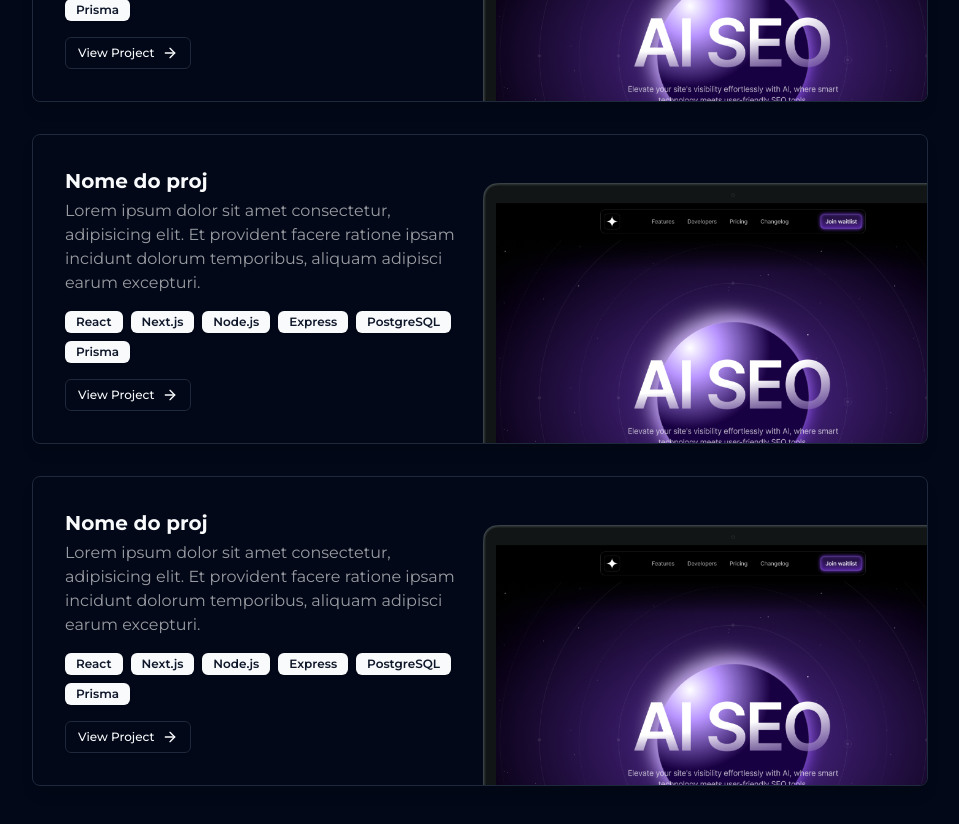
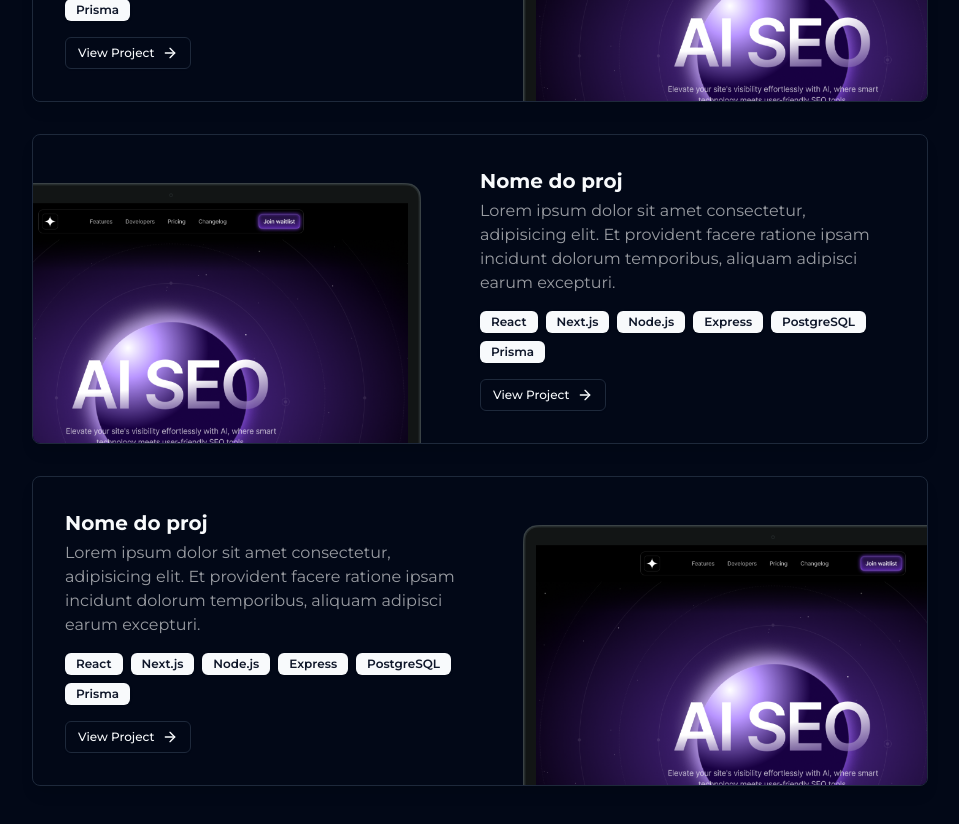
Before and after one commit to MiguelBizzi/PortifolioBizzi, a Next.js app: page / in a window 1280 px wide. Shown: the part 1220-2044 px from the top of the page, without its empty margins (160-1119 px from the left). Built offline with nearby package versions, Linux system fonts and the light colour scheme.

Commit message:
style: project card responsivity

```diff
--- a/src/components/projects/project-card.tsx
+++ b/src/components/projects/project-card.tsx
@@ -6,7 +6,7 @@ import { ArrowRight } from 'lucide-react'
 
 export default function ProjectCard() {
   return (
-    <div className="relative flex flex-col-reverse overflow-hidden rounded-lg border p-6 shadow-lg transition-transform sm:flex-row sm:p-8">
+    <div className="group relative flex flex-col-reverse overflow-hidden rounded-lg border p-6 shadow-lg transition-transform hover:bg-gray-50 hover:dark:bg-white/5 lg:flex-row lg:p-8 lg:even:flex-row-reverse">
       <div className="flex-1">
         <h1 className="text-xl font-bold">Nome do proj</h1>
         <p className="mt-1 dark:text-white/60">
@@ -23,18 +23,20 @@ export default function ProjectCard() {
           <Badge>Prisma</Badge>
         </div>
 
-        <Button className="mt-4" size="sm" variant="outline">
-          View Project <ArrowRight className="ml-2 h-4 w-4" />
-        </Button>
+        <div className="flex justify-end lg:justify-start">
+          <Button className="mt-4" size="sm" variant="outline">
+            View Project <ArrowRight className="ml-2 h-4 w-4" />
+          </Button>
+        </div>
       </div>
 
-      <div className="mb-4 flex-1 sm:mb-0">
+      <div className="mb-4 flex-1 lg:mb-0">
         <Image
           src={projectImage}
           alt="Project"
           width={500}
           height={400}
-          className="-right-36 top-12 rounded-lg transition-transform sm:absolute sm:hover:rotate-6 sm:hover:scale-105 lg:-right-14"
+          className="top-12 rounded-lg transition-all group-odd:-right-36 group-even:-left-36 max-lg:w-full lg:absolute lg:group-odd:-right-24 group-even:lg:-left-28 lg:group-hover:scale-105 lg:group-odd:group-hover:-rotate-3 lg:group-even:group-hover:rotate-3"
         />
       </div>
     </div>
```
